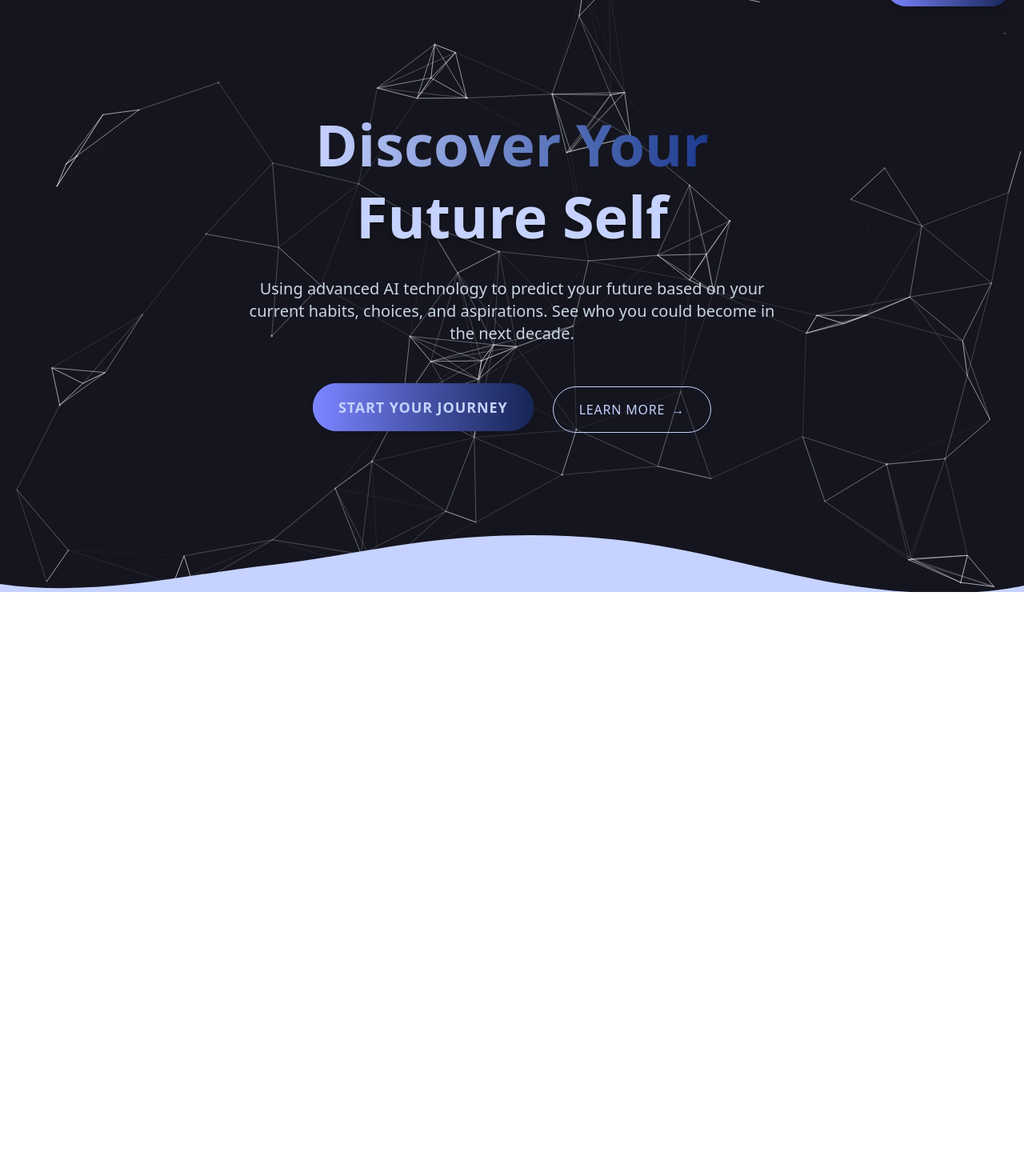
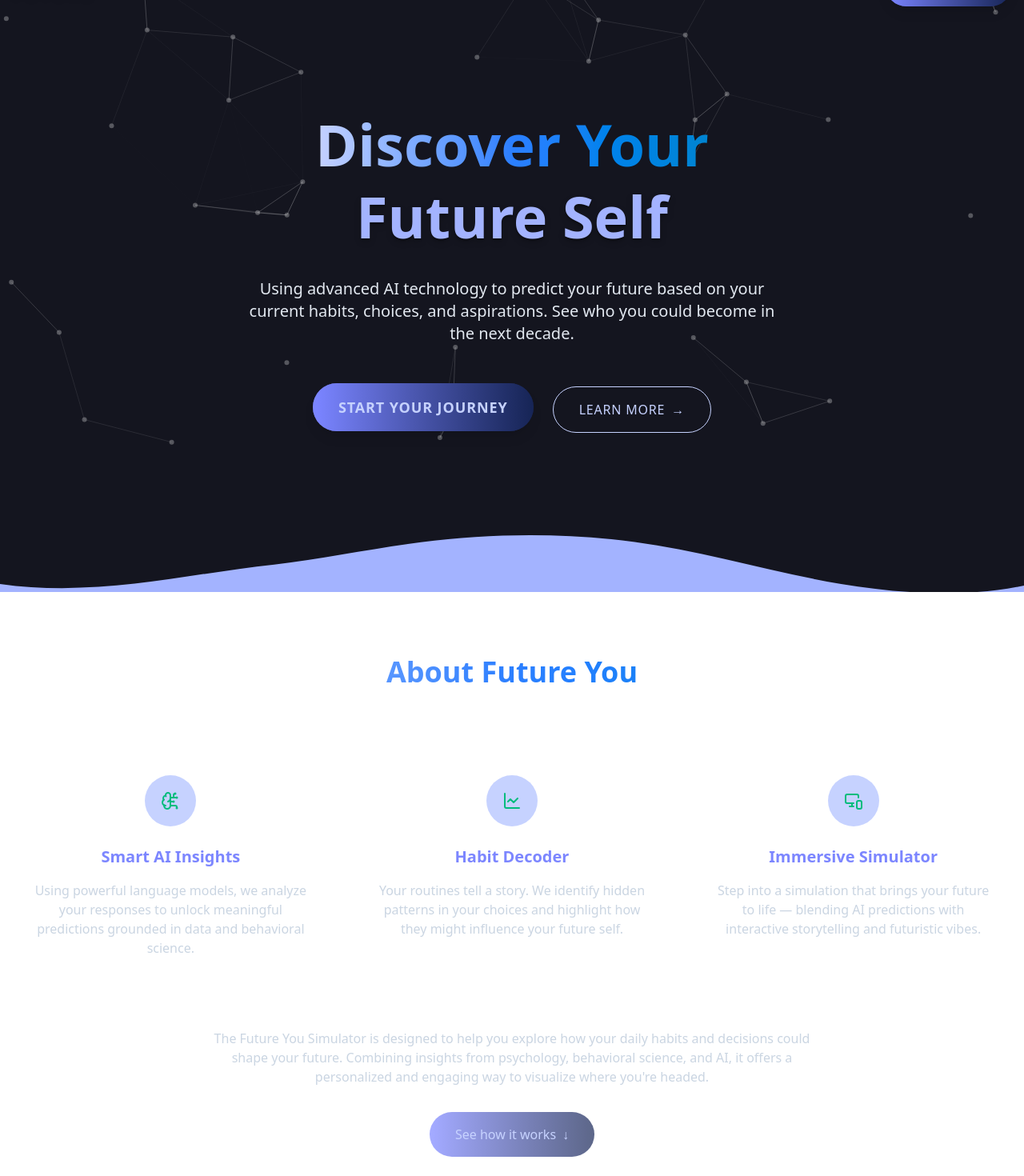
Before and after one commit to heyooJatinHere/FutureYou2.0, a React (Vite) app in the folder frontend/: page / in a window 1280 px wide. Shown: the part 60-1530 px from the top of the page at 80% size. Before the commit the page ends 800 px from the top, so only its background shows below. Built offline with nearby package versions, Linux system fonts and the light colour scheme; the HTML template or start-up script is replaced by a standard one.

Commit message:
added about section

```diff
--- a/frontend/package.json
+++ b/frontend/package.json
@@ -14,6 +14,7 @@
     "@tanstack/react-query": "^5.71.10",
     "@tsparticles/react": "^3.0.0",
     "clsx": "^2.1.1",
+    "dotenv": "^16.5.0",
     "framer-motion": "^12.6.3",
     "lucide-react": "^0.487.0",
     "react": "^19.1.0",
--- /dev/null
+++ b/frontend/src/components/AboutSection.jsx
@@ -0,0 +1,88 @@
+import { motion } from "framer-motion";
+import { BrainCircuit, LineChart, MonitorSmartphone } from "lucide-react";
+import { ProcessCard } from "./ui/ProcessCard";
+import FuturisticButton from "./ui/FuturisticButton";
+
+const features = [
+    {
+      icon: <BrainCircuit className="h-6 w-6 text-emerald-500" />,
+      title: "Smart AI Insights",
+      description:
+        "Using powerful language models, we analyze your responses to unlock meaningful predictions grounded in data and behavioral science."
+    },
+    {
+      icon: <LineChart className="h-6 w-6 text-emerald-500" />,
+      title: "Habit Decoder",
+      description:
+        "Your routines tell a story. We identify hidden patterns in your choices and highlight how they might influence your future self."
+    },
+    {
+      icon: <MonitorSmartphone className="h-6 w-6 text-emerald-500" />,
+      title: "Immersive Simulator",
+      description:
+        "Step into a simulation that brings your future to life — blending AI predictions with interactive storytelling and futuristic vibes."
+    }
+  ];
+
+const AboutSection = () => {
+  return (
+    <section id="about" className="py-20 bg-dark-800">
+      <div className="container mx-auto px-4">
+        <motion.div
+          initial={{ opacity: 0, y: 20 }}
+          whileInView={{ opacity: 1, y: 0 }}
+          transition={{ duration: 0.6 }}
+          viewport={{ once: true, margin: "-100px" }}
+          className="text-center mb-16 relative z-[1]"
+        >
+          <h2 className="text-3xl md:text-4xl font-orbitron font-bold mb-4 bg-clip-text text-transparent bg-gradient-to-r from-indigo-200 via-blue-500 to-sky-600">
+            About Future You
+          </h2>
+          <div className="h-1 w-24 bg-primary mx-auto rounded-full"></div>
+        </motion.div>
+
+        <div className="grid grid-cols-1 md:grid-cols-2 lg:grid-cols-3 gap-8">
+          {features.map((feature, index) => (
+            <motion.div
+              key={index}
+              initial={{ opacity: 0, y: 30 }}
+              whileInView={{ opacity: 1, y: 0 }}
+              transition={{ duration: 0.5, delay: index * 0.1 }}
+              viewport={{ once: true, margin: "-100px" }}
+            >
+              <ProcessCard className="animate-float" style={{ animationDelay: `${index * 0.2}s` }}>
+                <div className="w-16 h-16 rounded-full bg-indigo-200 bg-opacity-20 flex items-center justify-center mb-6 mx-auto">
+                  {feature.icon}
+                </div>
+                <h3 className="text-xl font-rajdhani font-bold text-indigo-400 mb-4 text-center">
+                  {feature.title}
+                </h3>
+                <p className="text-slate-300 text-center">
+                  {feature.description}
+                </p>
+              </ProcessCard>
+            </motion.div>
+          ))}
+        </div>
+
+        <motion.div
+          initial={{ opacity: 0, y: 20 }}
+          whileInView={{ opacity: 1, y: 0 }}
+          transition={{ duration: 0.6, delay: 0.3 }}
+          viewport={{ once: true, margin: "-100px" }}
+          className="mt-16 text-center relative z-[1]"
+        >
+          <p className="text-slate-300 max-w-3xl mx-auto mb-8">
+          The Future You Simulator is designed to help you explore how your daily habits and decisions could shape your future. Combining insights from psychology, behavioral science, and AI, it offers a personalized and engaging way to visualize where you're headed.
+          </p>
+          <FuturisticButton href="#how-it-works" className="px-8 py-4 rounded-full inline-flex items-center transition-colors group text-indigo-200">
+            <span className="mr-2">See how it works</span>
+            <span className="transition-transform duration-300 group-hover:translate-y-1">↓</span>
+          </FuturisticButton>
+        </motion.div>
+      </div>
+    </section>
+  );
+};
+
+export default AboutSection;
--- a/frontend/src/components/HeroSection.jsx
+++ b/frontend/src/components/HeroSection.jsx
@@ -12,18 +12,18 @@ const HeroSection = () => {
             transition={{ duration: 0.8 }}
             className="text-4xl md:text-6xl lg:text-7xl font-orbitron font-bold leading-tight mb-8"
           >
-            <span className="bg-clip-text text-transparent bg-gradient-to-r from-indigo-200 to-blue-900">
+            <span className="bg-clip-text text-transparent bg-gradient-to-r from-indigo-200 via-blue-500 to-sky-600 ">
               Discover Your
             </span>
             <br />
-            <span className="text-shadow-lg/20 text-indigo-200">Future Self</span>
+            <span className="text-shadow-lg/20 text-indigo-300">Future Self</span>
           </motion.h1>
 
           <motion.p
             initial={{ opacity: 0, y: 20 }}
             animate={{ opacity: 1, y: 0 }}
             transition={{ duration: 0.8, delay: 0.2 }}
-            className="text-lg md:text-xl text-slate-300 mb-12 max-w-2xl mx-auto"
+            className="text-lg md:text-xl text-slate-200 mb-12 max-w-2xl mx-auto"
           >
             Using advanced AI technology to predict your future based on your current habits, choices, and aspirations. See who you could become in the next decade.
           </motion.p>
@@ -58,7 +58,7 @@ const HeroSection = () => {
           xmlns="http://www.w3.org/2000/svg"
           viewBox="0 0 1200 120"
           preserveAspectRatio="none"
-          className="w-full h-20 text-indigo-200"
+          className="w-full h-20 text-indigo-300"
         >
           <path
             d="M321.39,56.44c58-10.79,114.16-30.13,172-41.86,
--- a/frontend/src/components/Navbar.jsx
+++ b/frontend/src/components/Navbar.jsx
@@ -39,9 +39,9 @@ const NavBar = () => {
     >
       <div className="container mx-auto px-4 py-4 flex justify-between items-center">
         <div className="flex items-center">
-          <Link href="/" className="text-2xl font-orbitron font-bold tracking-wider text-indigo-200 flex items-center">
+          <Link href="/" className="text-2xl font-orbitron font-bold tracking-wider text-indigo-300 flex items-center">
             <span className="text-shadow-lg/20">FUTURE</span>
-            <span className="ml-2 bg-clip-text text-transparent bg-gradient-to-r from-indigo-400 to-blue-950">YOU</span>
+            <span className="ml-2 bg-clip-text text-transparent bg-gradient-to-r from-indigo-400 via-blue-500 to-sky-600">YOU</span>
           </Link>
         </div>
 
--- a/frontend/src/components/ParticlesBackground.jsx
+++ b/frontend/src/components/ParticlesBackground.jsx
@@ -1,77 +1,132 @@
-import React, { useEffect, useState, useMemo } from 'react'
+
+
+import React, { useEffect, useState, useMemo, useCallback } from "react";
+import { motion } from "framer-motion";
 import Particles, { initParticlesEngine } from "@tsparticles/react";
 import { loadSlim } from "@tsparticles/slim";
 
 const ParticlesBackground = () => {
-    const [init, setInit]=useState(false);
-    useEffect(()=>{
-        initParticlesEngine(async(engine)=>{
+  const [init, setInit] = useState(false);
+
+  useEffect(() => {
+    initParticlesEngine(async (engine) => {
       await loadSlim(engine);
-        }).then(()=>{
+    }).then(() => {
       setInit(true);
     });
-    },[]);
+  }, []);
 
-    const particlesLoaded = (container) => {
+  const particlesLoaded = useCallback((container) => {
     console.log("Particles Loaded:", container);
-      };
+  }, []);
 
-      const options = useMemo(() => ({
-        background: {
-          color: "#14151f",
-        },
+  const options = useMemo(
+    () => ({
+      fullScreen: false,
       fpsLimit: 60,
-        interactivity: {
-          events: {
-            onClick: { enable: true, mode: "push" },
-            onHover: { enable: true, mode: "repulse" },
-          },
-          modes: {
-            push: { quantity: 4 },
-            repulse: { distance: 200, duration: 0.4 },
+      particles: {
+        number: {
+          value: 100,
+          density: {
+            enable: true,
+            value_area: 800,
           },
         },
-        particles: {
-          color: { value: "#f1f1f1" },
-          links: {
-            color: "#ffffff",
-            distance: 150,
-            enable: true,
-            opacity: 0.5,
-            width: 1,
+        color: {
+          value: "#f1f1f1",
         },
-          move: {
-            direction: "none",
-            enable: true,
-            outModes: { default: "bounce" },
-            random: false,
-            speed: 2,
-            straight: false,
-          },
-          number: {
-            density: { enable: true, area: 1080 },
-            value: 200,
+        shape: {
+          type: "circle",
         },
         opacity: {
-            value: { min: 0.1, max: 0.5 },
+          value: 0.3,
+          random: true,
           animation: {
             enable: true,
             speed: 1,
             minimumValue: 0.1,
+            sync: false,
           },
         },
-          shape: {
-            type: "circle",
+        size: {
+          value: 3,
+          random: true,
+          animation: {
+            enable: true,
+            speed: 2,
+            minimumValue: 0.1,
+            sync: false,
           },
-          size: {
-            value: { min: 0.5, max: 1.5 },
-            random: { enable: true },
+        },
+        links: {
+          enable: true,
+          distance: 150,
+          color: "#ffffff",
+          opacity: 0.2,
+          width: 1,
+        },
+        move: {
+          enable: true,
+          speed: 1,
+          direction: "none",
+          random: true,
+          straight: false,
+          outModes: {
+            default: "out",
+          },
+          attract: {
+            enable: false,
+            rotateX: 600,
+            rotateY: 1200,
+          },
+        },
+      },
+      interactivity: {
+        detectsOn: "canvas",
+        events: {
+          onHover: {
+            enable: true,
+            mode: "grab",
+          },
+          onClick: {
+            enable: true,
+            mode: "push",
+          },
+          resize: true,
+        },
+        modes: {
+          grab: {
+            distance: 140,
+            links: {
+              opacity: 0.5,
+            },
+          },
+          push: {
+            quantity: 4,
+          },
         },
       },
       detectRetina: true,
-      }), []);
+      background: {
+        color: {
+          value: "#14151f",
+        },
+        image: "",
+        position: "50% 50%",
+        repeat: "no-repeat",
+        size: "cover",
+      },
+    }),
+    []
+  );
+
   return (
-    <div>
+    <motion.div
+      initial={{ opacity: 0 }}
+      animate={{ opacity: 1 }}
+      transition={{ duration: 1.5 }}
+      className="fixed inset-0 z-0 bg-[#14151f]"
+    >
       {init && (
         <Particles
           id="tsparticles"
@@ -79,8 +134,8 @@ const ParticlesBackground = () => {
           particlesLoaded={particlesLoaded}
         />
       )}
-    </div>
-  )
-}
+    </motion.div>
+  );
+};
 
-export default ParticlesBackground
+export default ParticlesBackground;
--- /dev/null
+++ b/frontend/src/components/ui/ProcessCard.jsx
@@ -0,0 +1,23 @@
+import { forwardRef } from "react";
+import { motion } from "framer-motion";
+import { cn } from "../../lib/utils";
+
+export const ProcessCard = forwardRef((props, ref) => {
+  const { children, className, ...rest } = props;
+
+  return (
+    <motion.div
+      ref={ref}
+      className={cn(
+        "p-6 rounded-xl backdrop-blur-md bg-white/5 border border-white/10 transition-all duration-300 hover:-translate-y-1 hover:shadow-lg hover:shadow-emerald-300/20",
+        className
+      )}
+      whileHover={{ y: -5 }}
+      {...rest}
+    >
+      {children}
+    </motion.div>
+  );
+});
+
+ProcessCard.displayName = "ProcessCard";
--- a/frontend/src/pages/Home.jsx
+++ b/frontend/src/pages/Home.jsx
@@ -2,6 +2,7 @@ import React from 'react'
 import ParticlesBackground from '../components/ParticlesBackground'
 import Navbar from '../components/Navbar'
 import HeroSection from '../components/HeroSection'
+import AboutSection from '../components/AboutSection'
 
 const Home = () => {
   return (
@@ -9,6 +10,7 @@ const Home = () => {
       <ParticlesBackground/>
       <Navbar/>
       <HeroSection/>
+      <AboutSection/>
     </div>
   )
 }
```
Also changed, not shown: 2 other files (tests, documents, lock files or other folders). Lines whose indentation alone changed are shown as unchanged.
